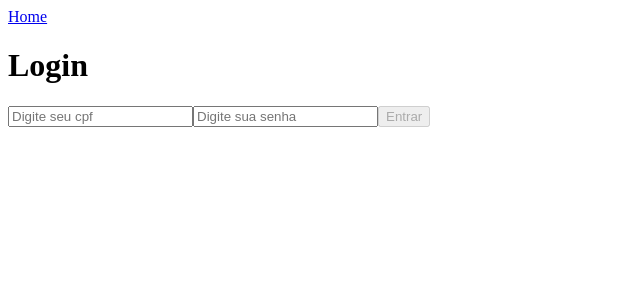
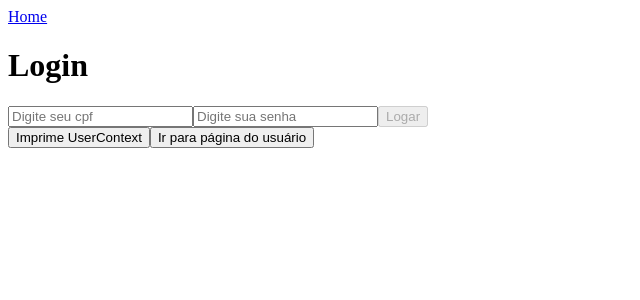
Before and after one commit to Ivanzmartins/donuts-code-challenge, a React (Vite) app in the folder frontend/: page /login in a window 1280 px wide. Shown: the top 300 px of the page, without its empty margins (0-640 px from the left). Built offline with nearby package versions, Linux system fonts and the light colour scheme.

Commit message:
Passa informações do login, para receber informações do usuário logado ao db

```diff
--- a/frontend/src/App.jsx
+++ b/frontend/src/App.jsx
@@ -1,13 +1,40 @@
+import { BrowserRouter, Route, Routes } from 'react-router-dom';
 import React from 'react';
-import { Outlet } from 'react-router-dom';
+import Home from './pages/Home';
+import NewUser from './pages/newUser';
+import Deposit from './pages/deposit';
+import Login from './pages/login';
+import User from './pages/userPage';
+import UserProvider from './context/UserProvider';
 
 function App() {
   return (
-    <div className="App">
-      <div className="container">
-        <Outlet />
-      </div>
-    </div>
+    <BrowserRouter>
+
+      <Routes>
+        <Route exact path="/" element={<Home />} />
+        <Route exact path="/register" element={<NewUser />} />
+        <Route exact path="/deposit" element={<Deposit />} />
+        <Route
+          exact
+          path="/login/*"
+          element={(
+            <UserProvider value={{}}>
+              <Login />
+            </UserProvider>
+          )}
+        />
+        <Route
+          path="/user/:id"
+          element={(
+            <UserProvider value={{}}>
+              <User />
+            </UserProvider>
+          )}
+        />
+      </Routes>
+
+    </BrowserRouter>
   );
 }
 
--- /dev/null
+++ b/frontend/src/context/UserContext.js
@@ -0,0 +1,5 @@
+import { createContext } from 'react';
+
+const UserContext = createContext();
+
+export default UserContext;
--- /dev/null
+++ b/frontend/src/context/UserProvider.jsx
@@ -0,0 +1,30 @@
+import React, { useMemo, useState } from 'react';
+import PropTypes from 'prop-types';
+import UserContext from './UserContext';
+
+function UserProvider({ children }) {
+  const [user, setUser] = useState({});
+
+  const updateUser = (newUser) => {
+    setUser(newUser);
+  };
+
+  const contextValue = {
+    user,
+    updateUser,
+  };
+
+  const testMemo = useMemo(() => contextValue, [user]);
+
+  return (
+    <UserContext.Provider value={testMemo}>
+      {children}
+    </UserContext.Provider>
+  );
+}
+
+export default UserProvider;
+
+UserProvider.propTypes = {
+  children: PropTypes.node.isRequired,
+};
--- a/frontend/src/main.jsx
+++ b/frontend/src/main.jsx
@@ -1,28 +1,9 @@
 import React from 'react';
 import ReactDOM from 'react-dom/client';
-import { createBrowserRouter, RouterProvider } from 'react-router-dom';
 import App from './App';
-import Home from './pages/Home';
-import NewUser from './pages/newUser';
-import Deposit from './pages/deposit';
-import Login from './pages/login';
-
-const router = createBrowserRouter([
-  {
-    element: <App />,
-    children: [
-      { path: '/', element: <Home /> },
-      { path: '/newUser', element: <NewUser /> },
-      { path: '/deposit', element: <Deposit /> },
-      { path: '/login', element: <Login /> },
-    ],
-  },
-]);
 
 ReactDOM.createRoot(document.getElementById('root')).render(
   <React.StrictMode>
-    <RouterProvider router={router} />
+    <App />
   </React.StrictMode>,
 );
-
-export default router;
--- a/frontend/src/pages/Home.jsx
+++ b/frontend/src/pages/Home.jsx
@@ -5,7 +5,7 @@ function Home() {
   return (
     <div>
       <h1>Home</h1>
-      <Link to="/newUser">Registrar</Link>
+      <Link to="/register">Registrar</Link>
       <Link to="/deposit">Depositar</Link>
       <Link to="/login">Login</Link>
     </div>
--- a/frontend/src/pages/login.jsx
+++ b/frontend/src/pages/login.jsx
@@ -1,22 +1,38 @@
-import React, { useState } from 'react';
+import React, { useState, useContext } from 'react';
+import { useNavigate } from 'react-router-dom';
 import Header from '../components/header';
 import { loginAxios } from '../axios/axiosServices';
+import UserContext from '../context/UserContext';
 
 const initialState = { cpf: '', password: '' };
 
 function Login() {
   const [values, setValues] = useState(initialState);
+  const [id, setId] = useState(0);
+  const [userToken, setUserToken] = useState('');
+
+  const teste = useContext(UserContext);
+  const imprimeTeste = () => {
+    teste.updateUser({ id, userToken });
+    console.log(teste.user); // eslint-disable-line no-console
+  };
+
+  const navigate = useNavigate();
+
+  const goToUserPage = () => {
+    navigate(`/user/${id}`);
+  };
 
   const onChange = (event) => {
     const { name, value } = event.target;
     setValues({ ...values, [name]: value });
-    console.log(values); // eslint-disable-line
   };
 
   const loginUser = async (cpf, password) => {
     const { token, userId } = await loginAxios(cpf, password);
-    console.log(token, userId); // eslint-disable-line
-    return { token, userId };
+    setId(userId);
+    setUserToken(token);
+    console.log(id, userToken); // eslint-disable-line no-console
   };
 
   return (
@@ -41,10 +57,21 @@ function Login() {
           onClick={() => loginUser(values.cpf, values.password)}
           disabled={!(values.cpf.length === 11 && values.password.length >= 6)}
         >
-          Entrar
-
+          Logar
         </button>
       </form>
+      <button
+        type="button"
+        onClick={imprimeTeste}
+      >
+        Imprime UserContext
+      </button>
+      <button
+        type="button"
+        onClick={goToUserPage}
+      >
+        Ir para página do usuário
+      </button>
     </div>
   );
 }
--- a/frontend/src/pages/userPage.jsx
+++ b/frontend/src/pages/userPage.jsx
@@ -1,9 +1,16 @@
-import React from 'react';
+import React, { useContext, useEffect } from 'react';
+import UserContext from '../context/UserContext';
 
 function User() {
+  const teste = useContext(UserContext);
+  const imprimeContext = () => {
+    console.log(teste.user); // eslint-disable-line no-console
+  };
+  useEffect(() => {});
   return (
     <div>
       <h1>User</h1>
+      <button type="button" onClick={imprimeContext}>Imprime Context</button>
     </div>
   );
 }
```
